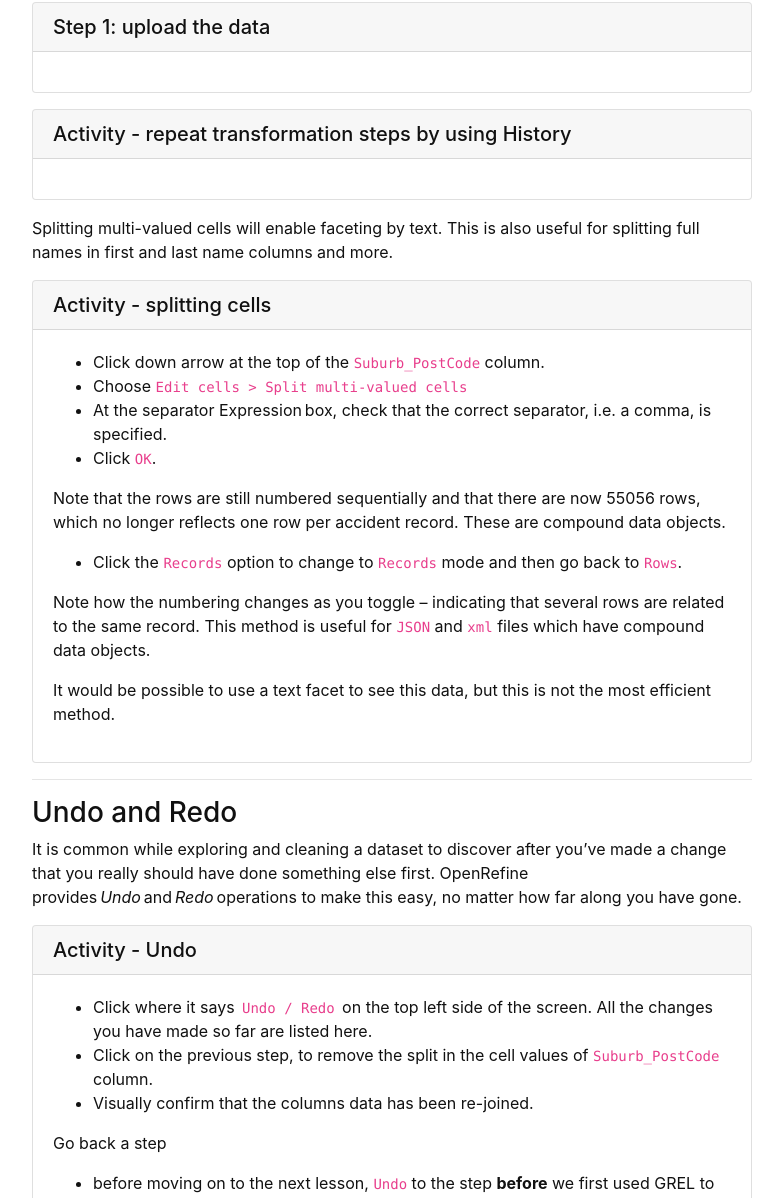
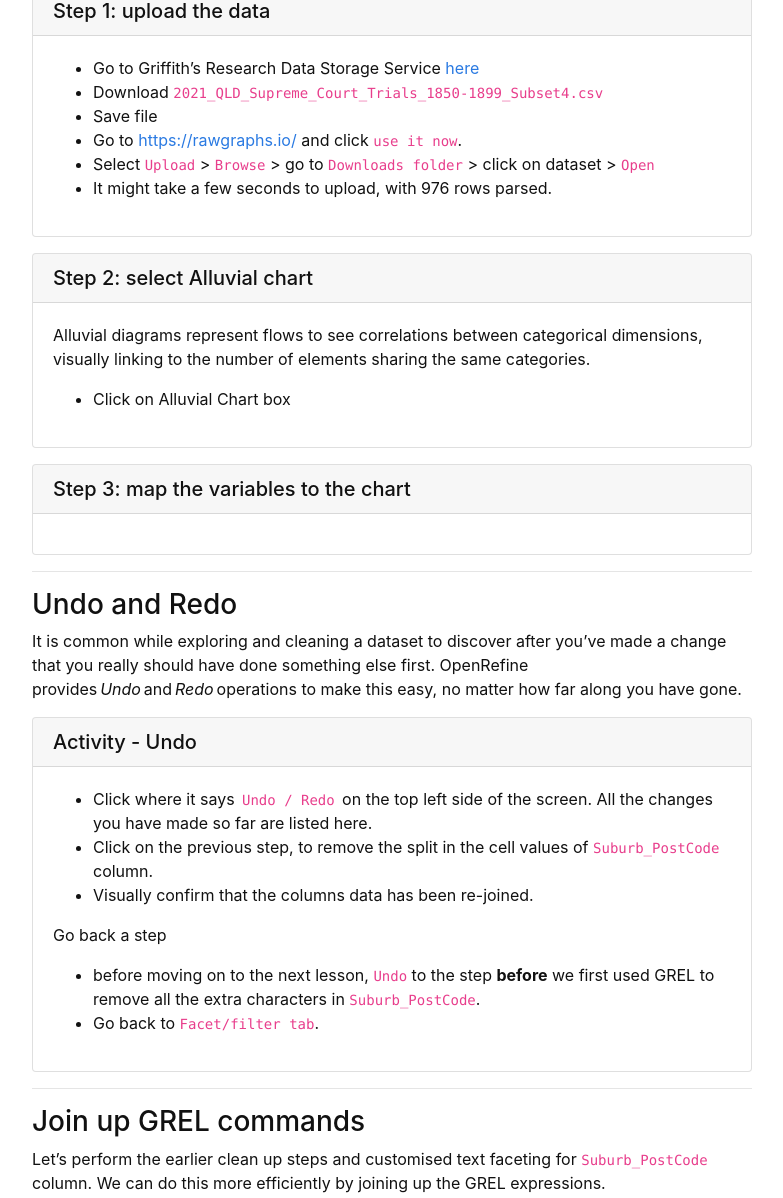
Before and after one commit to GULibrarySandbox/data-vis-basics, a Jekyll site: the page built from content/6-rawgraphs.md, in a window 1280 px wide and 1400 px high, scrolled down 3259 px, cut to the strip 202-1400 px from the top of the window. Shown: the whole strip, without its empty margins (248-1031 px from the left). Built offline with Jekyll 4.4.1, drawn with Linux system fonts in a browser that asks for light colours; some of the changed text lies outside the part shown.

Commit message:
Update 6-rawgraphs.md

```diff
--- a/content/6-rawgraphs.md
+++ b/content/6-rawgraphs.md
@@ -31,7 +31,7 @@ Mauri, M., Elli, T., Caviglia, G., Uboldi, G., & Azzi, M. (2017). *RAWGraphs: A
 
 ## How to use RAWGraphs
 
-Watch this video, using RAWGraphs sample data, to learn how to create a Violin Plot.
+Watch this video, using RAWGraphs sample data, to learn how to create a Violin Plot.  Then practice creating visualistions by doing Activities 1 and 2 below.
 
 Topics covered:
 - Upload a dataset to RAWGraphs.io (00:03)
@@ -41,11 +41,7 @@ Topics covered:
 - Map dataset variable to chart dimensions (02:46)
 - Customise the chart (03:23)
 - Export the chart image file (05:28)
-
 <iframe src="https://player.vimeo.com/video/558349816" width="640" height="564" frameborder="0" allow="autoplay; fullscreen" allowfullscreen></iframe>
-
-Practice creating visualistions by doing Activities 1 and 2 below.
-
 ### Activity 1: Create an Alluvial diagram
 
 **About the data**
@@ -79,28 +75,21 @@ Topics covered:
 <iframe src="https://player.vimeo.com/video/560748075" width="640" height="564" frameborder="0" allow="autoplay; fullscreen" allowfullscreen></iframe>
 
 {% capture text %}
+- Go to Griffith’s Research Data Storage Service [here](https://research-storage.griffith.edu.au/owncloud/index.php/s/W7laRdfRXgp4504)
+- Download `2021_QLD_Supreme_Court_Trials_1850-1899_Subset4.csv`
+- Save file
+- Go to [https://rawgraphs.io/](https://rawgraphs.io/) and click `use it now`.
+- Select `Upload` > `Browse` > go to `Downloads folder` > click on dataset > `Open`
+- It might take a few seconds to upload, with 976 rows parsed.
 {% endcapture %} {% include card.md header="Step 1: upload the data" text=text %}
 
 {% capture text %}
-{% endcapture %} {% include card.md header="Activity - repeat transformation steps by using History" text=text %}
-
-
-
-Splitting multi-valued cells will enable faceting by text. This is also useful for splitting full names in first and last name columns and more.
+Alluvial diagrams represent flows to see correlations between categorical dimensions, visually linking to the number of elements sharing the same categories.
+- Click on Alluvial Chart box
+{% endcapture %} {% include card.md header="Step 2: select Alluvial chart" text=text %}
 
 {% capture text %}
-- Click down arrow at the top of the  `Suburb_PostCode`  column.
-- Choose  `Edit cells > Split multi-valued cells`
-- At the separator Expression box, check that the correct separator, i.e. a comma, is specified.
-- Click  `OK`.
-
-Note that the rows are still numbered sequentially and that there are now 55056 rows, which no longer reflects one row per accident record. These are compound data objects.
-
-- Click the  `Records`  option to change to  `Records`  mode and then go back to  `Rows`.
-
-Note how the numbering changes as you toggle – indicating that several rows are related to the same record. This method is useful for  `JSON`  and  `xml`  files which have compound data objects.
-
-It would be possible to use a text facet to see this data, but this is not the most efficient method.{% endcapture %} {% include card.md header="Activity - splitting cells" text=text %}
+{% endcapture %} {% include card.md header="Step 3: map the variables to the chart" text=text %}
 
 -----
 
```
